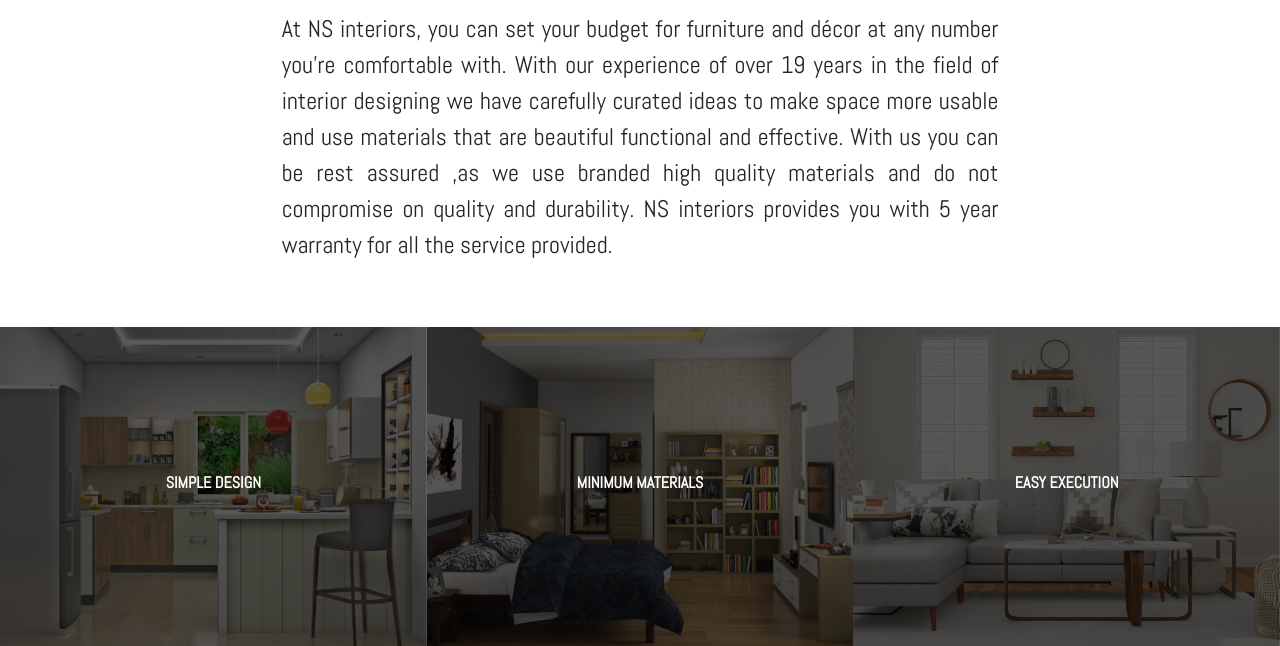
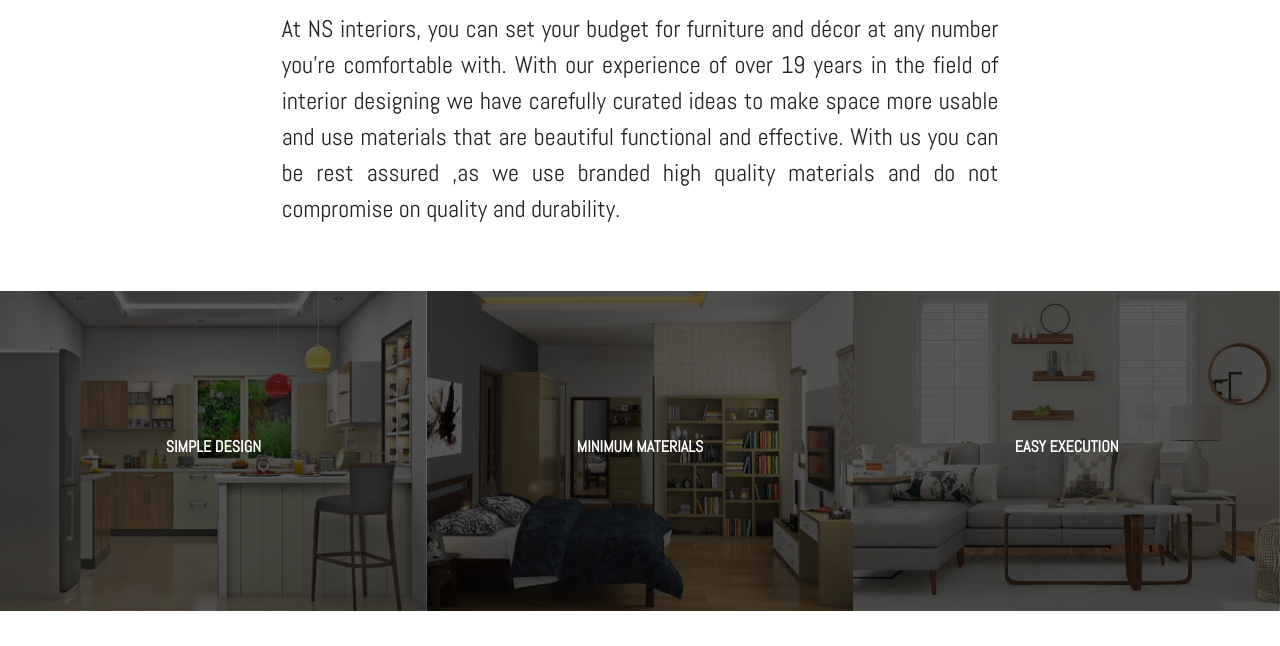
Before and after one commit to ajin94/NSInteriors, a Flask app: page /budgetprojects in a window 1280 px wide. Shown: the part 597-1243 px from the top of the page. Run offline with Flask 2, Linux system fonts and the light colour scheme; data comes from the database, SQL or seed files in the repository; some libraries are stand-ins or nearby versions.

Commit message:
Update budgetprojects.html

```diff
--- a/templates/client/budgetprojects.html
+++ b/templates/client/budgetprojects.html
@@ -22,7 +22,7 @@
     <div class="row my-5">
         <div class="col-7 mx-auto">
             <p class="w-100 text-justify" style="font-size:x-large;">
-                At NS interiors, you can set your budget for furniture and décor at any number you’re comfortable with. With our experience of over 19 years  in the field of interior designing we have carefully curated ideas to make space more usable and use  materials that are beautiful functional and effective. With us you can be rest assured ,as we use branded high quality materials and do not compromise on quality and durability. NS interiors provides you with 5 year warranty for all the service provided.
+                At NS interiors, you can set your budget for furniture and décor at any number you’re comfortable with. With our experience of over 19 years  in the field of interior designing we have carefully curated ideas to make space more usable and use  materials that are beautiful functional and effective. With us you can be rest assured ,as we use branded high quality materials and do not compromise on quality and durability.
             </p>
         </div>
     </div>
```
